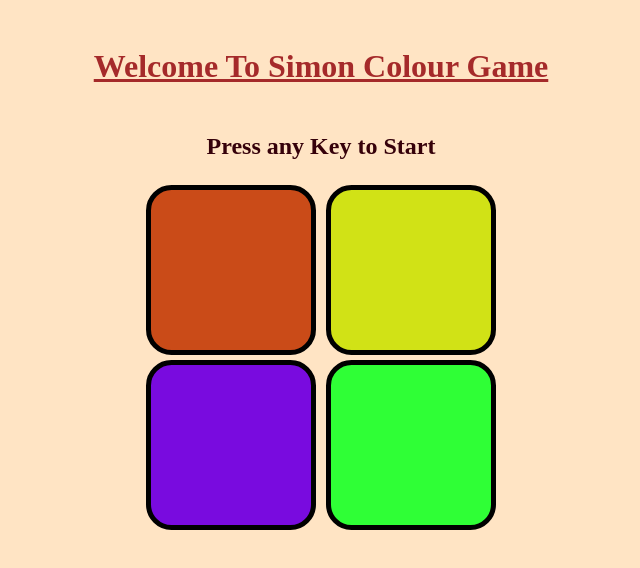
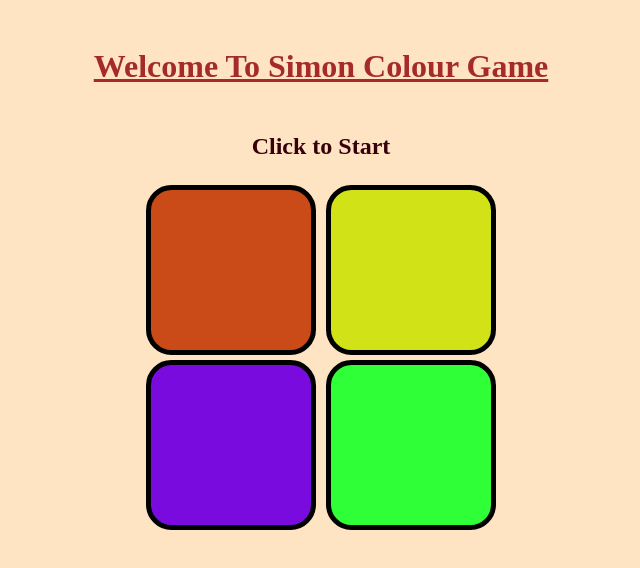
Before and after one commit to DhruvGupta130/simongame, a plain HTML site: page index.html in a window 1280 px wide. Shown: the whole page, without its empty margins (319-959 px from the left). Drawn offline with Linux system fonts and the light colour scheme.

Commit message:
Update index.html

```diff
--- a/index.html
+++ b/index.html
@@ -8,7 +8,7 @@
 </head>
 <body>
     <h1>Welcome To Simon Colour Game</h1>
-    <h2>Press any Key to Start</h2>
+    <h2>Click to Start</h2>
     <div class="boxes">
        <div class="one">
             <div class="box red" id="red" type="button">
```
